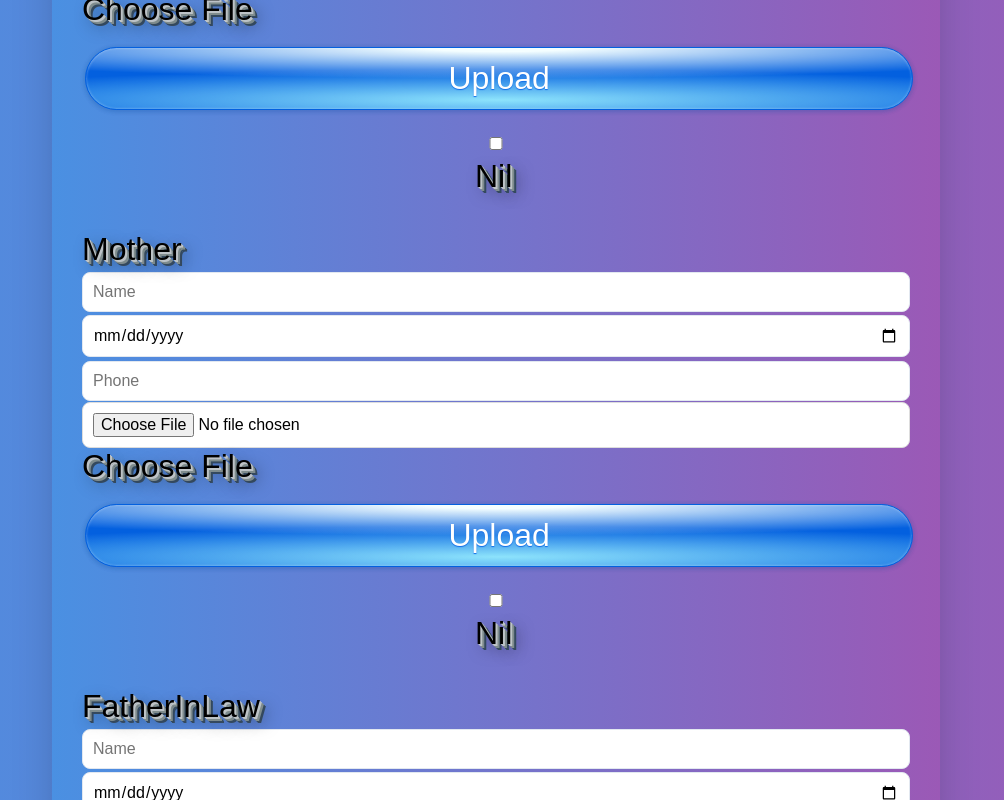
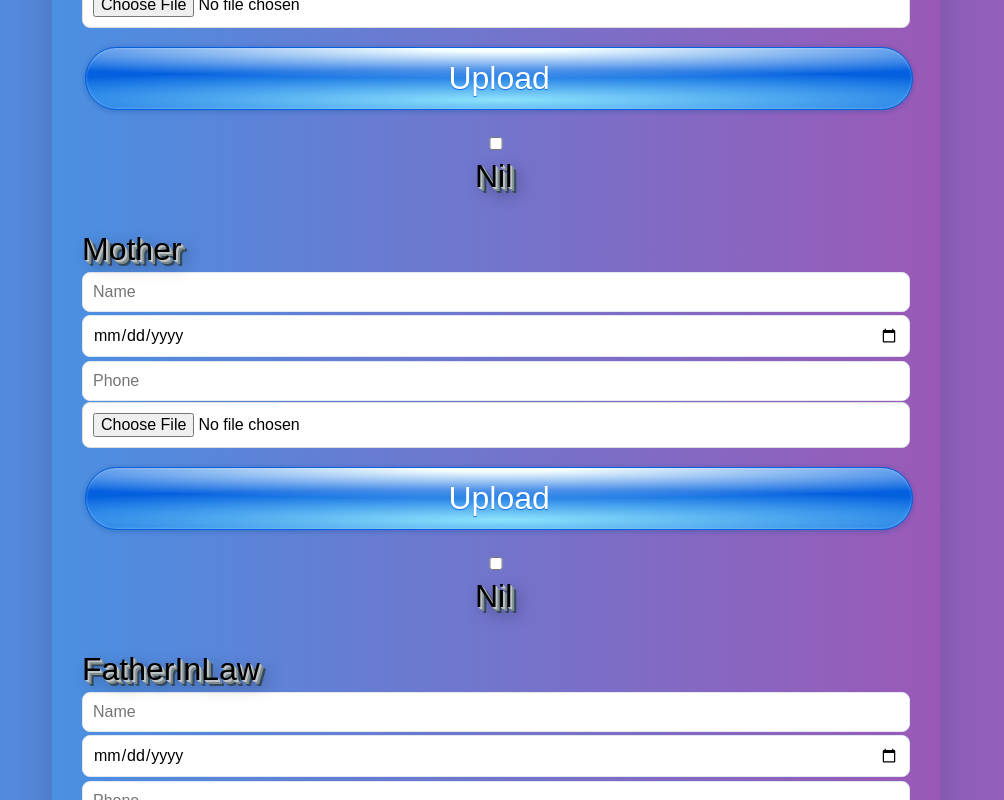
Before and after one commit to Davidvedhajerome/Insurance_Form, a React (Create React App) app: page / in a window 1280 px wide. Shown: the top 800 px of the page, without its empty margins (144-1148 px from the left). Built offline with nearby package versions, Linux system fonts and the light colour scheme.

Commit message:
Update FileUpload.js

```diff
--- a/src/components/FileUpload.js
+++ b/src/components/FileUpload.js
@@ -44,7 +44,7 @@ const FileUpload = ({ onFileUpload }) => {
       <form onSubmit={onSubmit}>
         <div className="custom-file mb-4">
           <input type="file" className="custom-file-input" onChange={onChange} />
-          <label className="custom-file-label">Choose File</label>
+          <label className="custom-file-label"></label>
         </div>
         <input type="submit" value="Upload" className=" mt-4" />
       </form>
```
